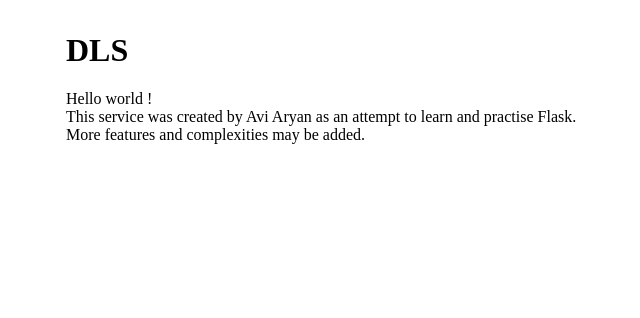
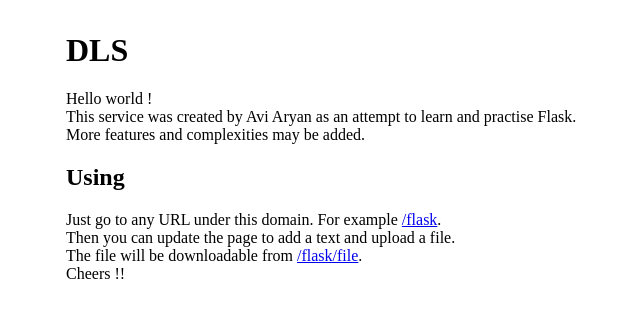
Before and after one commit to aviaryan/dls, a Flask app: page / in a window 1280 px wide. Shown: the top 318 px of the page, without its empty margins (174-814 px from the left). Run offline with Flask 2, Linux system fonts and the light colour scheme; parts of the project's set-up code (start-up, migrations or seed data) failed here and were passed over.

Commit message:
Added some instructions in homepage

```diff
--- a/dls/templates/home.html
+++ b/dls/templates/home.html
@@ -10,5 +10,13 @@
 Hello world !<br>
 This service was created by Avi Aryan as an attempt to learn and practise Flask.<br>
 More features and complexities may be added.
+
+<h2>Using</h2>
+
+Just go to any URL under this domain. For example <a href="/flask">/flask</a>.<br>
+Then you can update the page to add a text and upload a file.<br>
+The file will be downloadable from <a href="/flask/file">/flask/file</a>.<br>
+Cheers !!
+
 </body>
 </html>
--- a/dls/views.py
+++ b/dls/views.py
@@ -12,7 +12,7 @@ def index():
 
 @app.errorhandler(404)
 def page_not_found(error):
-    return 'This page does not exist'
+    return '404. This page does not exist'
 
 
 @app.route('/<strId>/')
```
